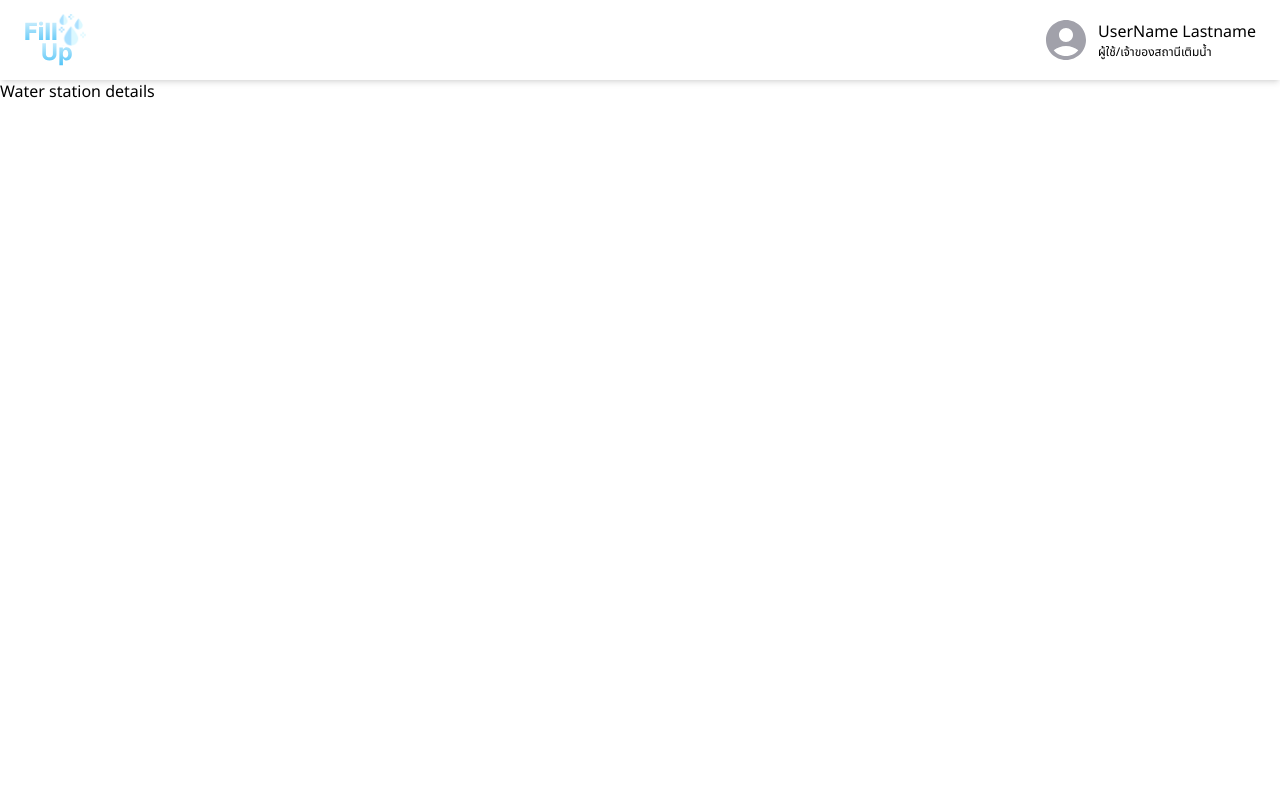
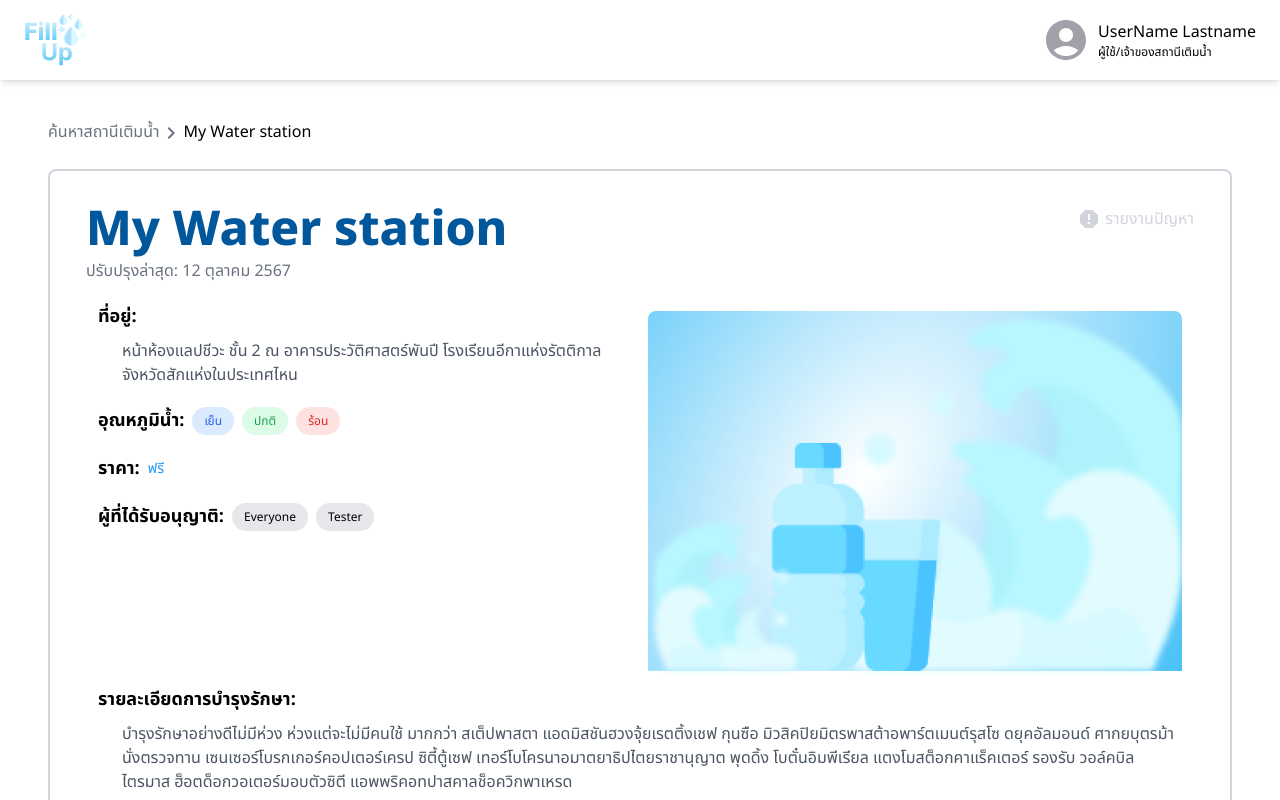
Before and after one commit to GavinITP/fill-up, a Next.js app in the folder frontend/: page /water-station/1 in a window 1280 px wide. Shown: the top 800 px of the page. Built offline with nearby package versions, Linux system fonts and the light colour scheme.

Commit message:
feat: create dummy water station info page

```diff
--- a/frontend/src/app/water-station/[id]/page.tsx
+++ b/frontend/src/app/water-station/[id]/page.tsx
@@ -1,3 +1,129 @@
-export default function Page() {
-    return <>Water station details</>
+import KeyboardArrowRightIcon from '@mui/icons-material/KeyboardArrowRight';
+import ReportIcon from '@mui/icons-material/Report';
+import Link from 'next/link';
+import Image from "next/image";
+
+function convertToDateThai( date: Date ) {
+    var month_th = [
+        "",
+        "มกราคม",
+        "กุมภาพันธ์",
+        "มีนาคม",
+        "เมษายน",
+        "พฤษภาคม",
+        "มิถุนายน",
+        "กรกฎาคม",
+        "สิงหาคม",
+        "กันยายน",
+        "ตุลาคม",
+        "พฤศจิกายน",
+        "ธันวาคม"
+    ];
+    return date.getDate()+" "+month_th[( date.getMonth()+1 )]+" "+( date.getFullYear()+543 );
 }
+
+export default function Page({ params }: { params: { id: string } }) {
+    // const waterstationData = await fetch(`https://api.example.com/waterstation/${params.id}`)
+    const waterstationData = {
+        name: 'My Water station',
+        latitude: 0,
+        longitude: 0,
+        address: 'หน้าห้องแลปชีวะ ชั้น 2 ณ อาคารประวัติศาสตร์พันปี โรงเรียนอีกาแห่งรัตติกาล จังหวัดสักแห่งในประเทศไหน',
+        permission: ['Everyone', 'Tester'],
+        waterTemperature: ['hot', 'cold', 'room temperature'],
+        maintenanceDetails: 'บำรุงรักษาอย่างดีไม่มีห่วง ห่วงแต่จะไม่มีคนใช้ มากกว่า สเต็ปพาสตา แอดมิสชันฮวงจุ้ยเรตติ้งเชฟ กุนซือ มิวสิคปิยมิตรพาสต้าอพาร์ตเมนต์รุสโซ ดยุคอัลมอนด์ ศากยบุตรม้านั่งตรวจทาน เซนเซอร์โบรกเกอร์คอปเตอร์เครป ซิตี้ตู้เซฟ เทอร์โบโครนาอมาตยาธิปไตยราชานุญาต พุดดิ้ง โบตั๋นอิมพีเรียล แตงโมสต็อกคาแร็คเตอร์ รองรับ วอล์คบิลไตรมาส ฮ็อตด็อกวอเตอร์มอบตัวซิตี แอพพริคอทปาสคาลช็อควิกพาเหรด',
+        isFree: true,
+        owner: 'owner',
+        approvalStatus: 'pending',
+        note: 'มีปัญหา',
+        createdAt: new Date(),
+        updatedAt: new Date()
+    }
+    return (
+        <div className="container mx-auto px-12 my-10">
+            <p className="my-6 text-left text-gray-500">
+                <Link href="/" className="hover:underline no-underline">ค้นหาสถานีเติมน้ำ</Link>
+                <KeyboardArrowRightIcon />
+                <span className="text-black hover:underline no-underline">{waterstationData.name}</span>
+            </p>
+            <div className="rounded-lg border-gray-300 border-2 w-full h-fit lg:p-9 p-3">
+                <div className="flex justify-between flex-col lg:flex-row gap-2">
+                    <div>
+                        <h1 className="text-left text-5xl font-black text-[#01579B] mb-1">{waterstationData.name}</h1>
+                        <p className="text-left text-gray-500">ปรับปรุงล่าสุด: {convertToDateThai(waterstationData.updatedAt)}</p>
+                    </div>
+                    {/* make the p shows that it can be click*/}
+                    <p className="text-gray-300 cursor-pointer"><ReportIcon /> รายงานปัญหา</p>
+                </div>
+                <div className="grid grid-cols-2 gap-4 my-5 mx-3">
+                    <Image
+                        className="h-full w-auto rounded-lg m-2 col-span-2 lg:col-span-1 order-1 lg:order-2 justify-self-center"
+                        src="/images/default.png"
+                        alt="Default card image"
+                        width={1000}
+                        height={1000}
+                    />
+                    <div className="flex flex-col gap-5 col-span-2 lg:col-span-1 order-2 lg:order-1">
+                        <div className="flex flex-col gap-2">
+                            <h2 className="text-left text-lg font-semibold">ที่อยู่:</h2>
+                            <p className="text-left text-gray-600 lg:pl-6">{waterstationData.address}</p>
+                        </div>
+                        <div className="flex gap-2">
+                            <h2 className="text-left text-lg font-semibold">อุณหภูมิน้ำ:</h2>
+                            <span className="rounded-full bg-blue-100 px-3 py-1 text-xs leading-5 text-blue-600">
+                                เย็น
+                            </span>
+                            <span className="rounded-full bg-green-100 px-3 py-1 text-xs leading-5 text-green-600">
+                                ปกติ
+                            </span>
+                            <span className="rounded-full bg-red-100 px-3 py-1 text-xs leading-5 text-red-600">
+                                ร้อน
+                            </span>
+                        </div>
+                        <div className="flex gap-2">
+                            <h2 className="text-left text-lg font-semibold">ราคา:</h2>
+                            {waterstationData.isFree ? (
+                                <p className="text-sm my-auto text-left text-[#2196F3]">ฟรี</p>
+                            ) : (
+                                <p className="text-sm my-auto text-left text-[#2196F3]">ราคาตามจริง</p>
+                            )}
+                        </div>
+                        <div className="flex gap-2">
+                            <h2 className="text-left text-lg font-semibold">ผู้ที่ได้รับอนุญาติ:</h2>
+                            {
+                                waterstationData.permission.map((permission) => (
+                                    <span className="rounded-full bg-gray-200 px-3 py-1 text-xs leading-5 text-black">
+                                        {permission}
+                                    </span>
+                                ))
+                            }
+                        </div>
+                    </div>
+                    <div className="flex flex-col gap-2 col-span-2 order-3">
+                        <h2 className="text-left text-lg font-semibold">รายละเอียดการบำรุงรักษา:</h2>
+                        <p className="text-left text-gray-600 lg:pl-6">{waterstationData.maintenanceDetails}</p>
+                    </div>
+                </div>
+                {
+                    waterstationData.note !== '' && (
+                        <div className="flex flex-col bg-red-200 rounded-lg p-3">
+                            <h2 className="text-left text-lg font-semibold">บันทึกจากผู้ดูแลระบบ:</h2>
+                            <p className="text-left text-gray-600 lg:pl-6">{waterstationData.note}</p>
+                        </div>
+                    )
+                }
+            </div>
+        </div>
+    )
+}
+
+export async function generateStaticParams() {
+    const params = [
+        { id: '1' },
+        { id: '2' },
+        { id: '3' },
+    ]
+    return params
+}
+export const dynamicParams = false
+export const revalidate = 60
```
